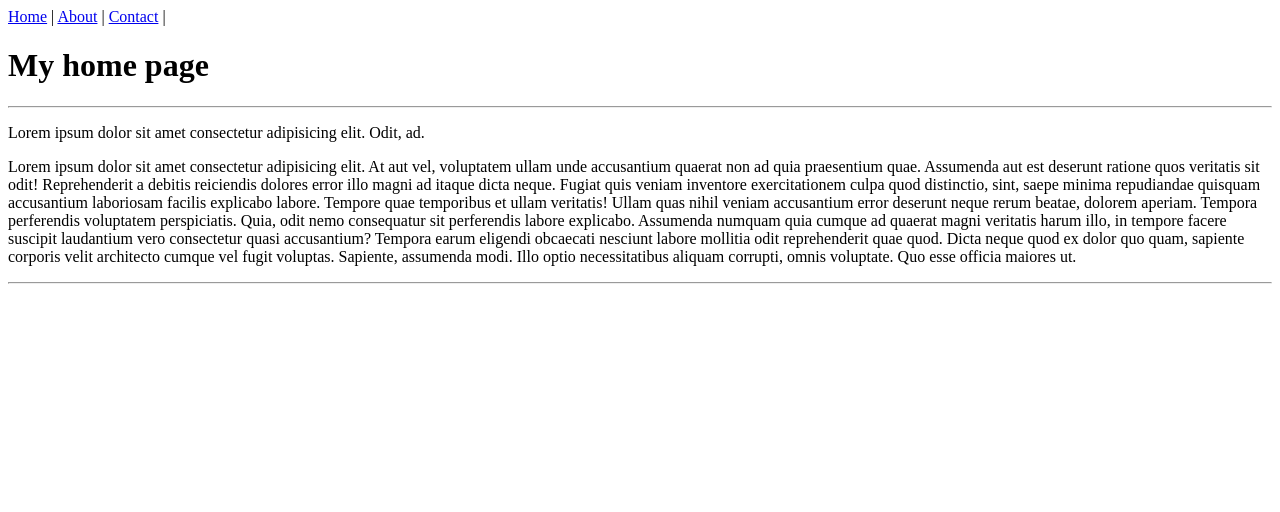
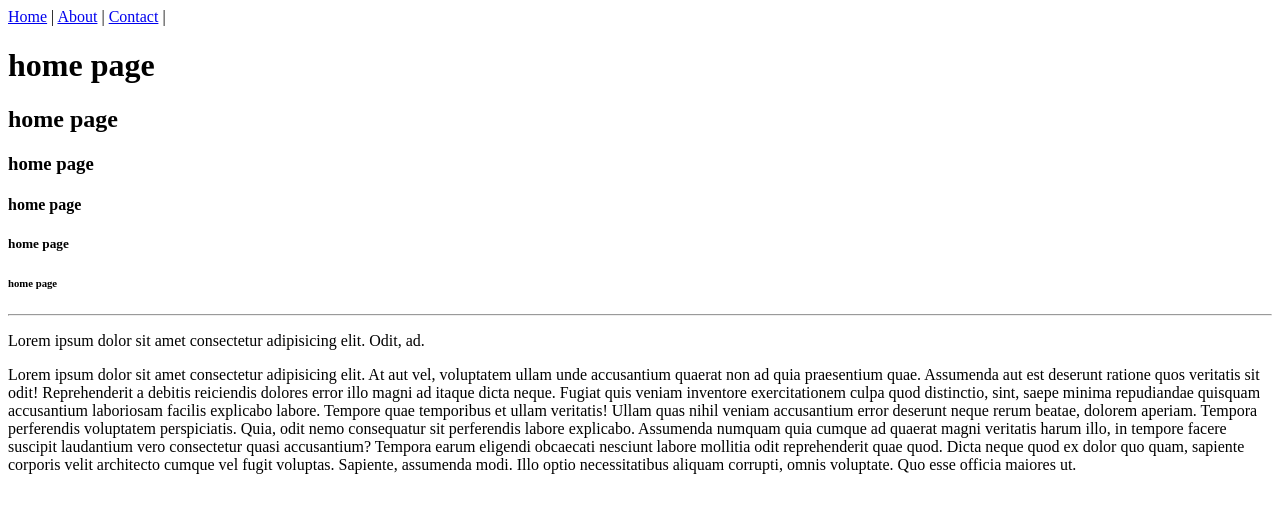
Before and after one commit to Thatthep211/Thatthep211.github.io, a plain HTML site: page index.html in a window 1280 px wide. Drawn offline with Linux system fonts and the light colour scheme.

Commit message:
add heading 1-6

```diff
--- a/index.html
+++ b/index.html
@@ -9,7 +9,12 @@
     <a href="index.html">Home</a> |
     <a href="about.html">About</a> |
     <a href="contact.html">Contact</a> |
-    <h1>My home page</h1>
+    <h1>home page</h1>
+    <h2>home page</h2>
+    <h3>home page</h3>
+    <h4>home page</h4>
+    <h5>home page</h5>
+    <h6>home page</h6>
     <hr>
     <p>Lorem ipsum dolor sit amet consectetur adipisicing elit. Odit, ad.</p>
     <p>Lorem ipsum dolor sit amet consectetur adipisicing elit. At aut vel, voluptatem ullam unde accusantium quaerat non ad quia praesentium quae. Assumenda aut est deserunt ratione quos veritatis sit odit!
@@ -17,7 +22,7 @@
     Tempore quae temporibus et ullam veritatis! Ullam quas nihil veniam accusantium error deserunt neque rerum beatae, dolorem aperiam. Tempora perferendis voluptatem perspiciatis. Quia, odit nemo consequatur sit perferendis labore explicabo.
     Assumenda numquam quia cumque ad quaerat magni veritatis harum illo, in tempore facere suscipit laudantium vero consectetur quasi accusantium? Tempora earum eligendi obcaecati nesciunt labore mollitia odit reprehenderit quae quod.
     Dicta neque quod ex dolor quo quam, sapiente corporis velit architecto cumque vel fugit voluptas. Sapiente, assumenda modi. Illo optio necessitatibus aliquam corrupti, omnis voluptate. Quo esse officia maiores ut.</p>
-    <hr>
+
 
   </body>
   </html>
```
